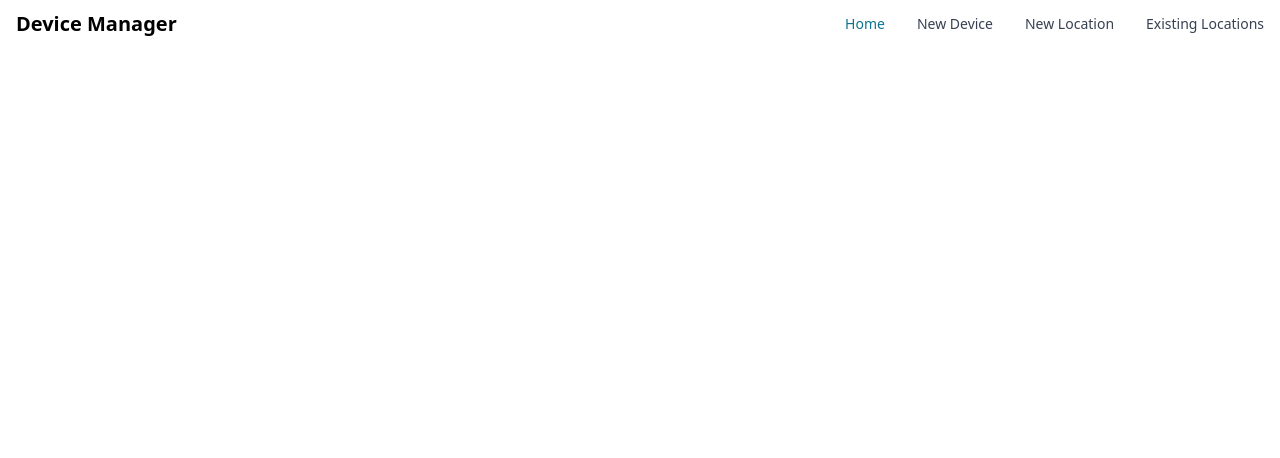
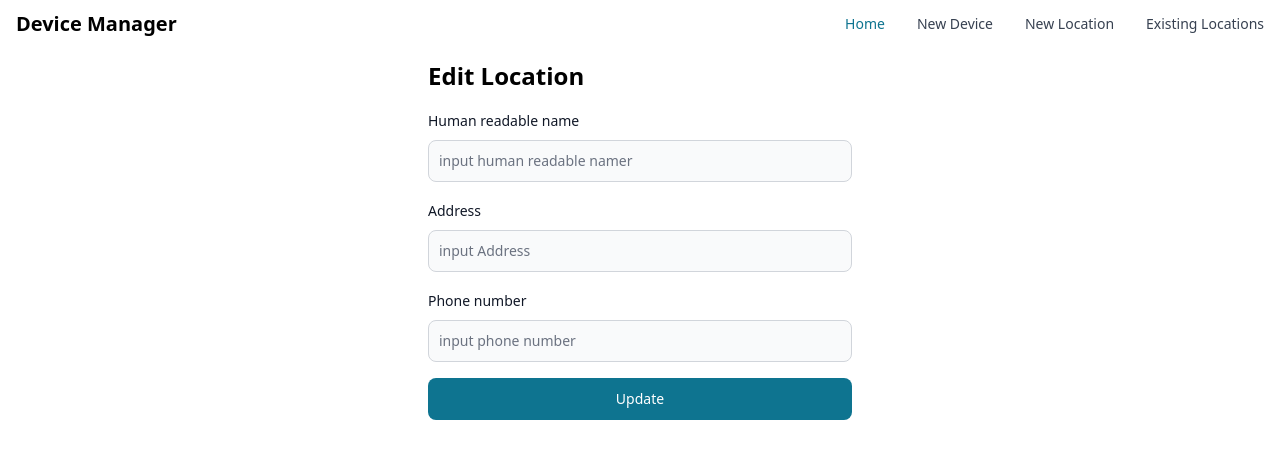
Before and after one commit to asankagamage98/location-device-manager-frontend, a React (Vite) app: page /editLocation/1 in a window 1280 px wide. Shown: the top 458 px of the page. Built offline with nearby package versions, Linux system fonts and the light colour scheme; no server answers.

Commit message:
created update location form

```diff
--- a/src/App.jsx
+++ b/src/App.jsx
@@ -11,6 +11,7 @@ import DeviceCreate from './pages/DeviceCreate.jsx';
 import LocationCreate from './pages/LocationCreate.jsx';
 import DeviceEditForm from './components/forms/DeviceEditForm.jsx';
 import ExistingLocations from './pages/ExistingLocations.jsx';
+import LocationEditForm from './components/forms/LocationEditForm.jsx';
 
 export default function App() {
   return (
@@ -22,7 +23,7 @@ export default function App() {
         <Route path="/location" element={<LocationCreate/>} />
         <Route path="/editDevice/:id" element={<DeviceEditForm/>} />
         <Route path="/viewLocations" element={<ExistingLocations/>} />
-        {/* <Route path="/editLocation/:id" element={<DeviceEditForm/>} /> */}
+        <Route path="/editLocation/:id" element={<LocationEditForm/>} />
     </Routes>
     </div>
   )
--- /dev/null
+++ b/src/components/forms/LocationEditForm.jsx
@@ -0,0 +1,104 @@
+import React, { useState ,useEffect} from "react";
+import axios from "axios";
+import { Button, Label, TextInput } from "flowbite-react";
+import { useParams } from "react-router-dom";
+
+export default function LocationEditForm() {
+
+    const [form, setForm] = useState({
+        name: "",
+        phone: "",
+        address: "",
+      });
+
+      const handleChange = (e) => {
+        setForm({ ...form, [e.target.name]: e.target.value });
+      };
+
+      const { id } = useParams();
+
+      const getSingleLoationData = () => {
+        axios
+         .get(`http://localhost:3001/api/location/${id}`)
+         .then((res) => {
+            console.log(res.data);
+            setForm(res.data);
+          })
+         .catch((err) => {
+            console.log(err);
+          });
+      }
+
+      const submit = (e) => {
+        e.preventDefault();
+        axios
+          .put(`http://localhost:3001/api/location/${id}`, form)
+          .then((res) => {
+            alert("successfully updated data..!");
+          })
+          .catch((err) => {
+            console.log(err);
+          });
+      };
+
+
+      useEffect(() => {
+        getSingleLoationData();
+      }, []);
+
+      return (
+        <div className='w-full max-w-md mx-auto p-3 m-0'>
+        <form className="flex max-w-md flex-col gap-4" onSubmit={submit}>
+          <div className="font-bold text-2xl">
+            <p className="">Edit Location</p>
+          </div>
+
+          <div>
+            <div className="mb-2 block">
+              <Label htmlFor="sno" value="Human readable name" />
+            </div>
+            <TextInput
+              id="sno"
+              type="text"
+              placeholder="input human readable namer"
+              name="name"
+              value={form?.name}
+              onChange={handleChange}
+              required
+            />
+          </div>
+          <div>
+            <div className="mb-2 block">
+              <Label htmlFor="sno" value="Address" />
+            </div>
+            <TextInput
+              id="sno"
+              type="text"
+              placeholder="input Address"
+              name="address"
+              value={form?.address}
+              onChange={handleChange}
+              required
+            />
+          </div>
+          <div>
+            <div className="mb-2 block">
+              <Label htmlFor="sno" value="Phone number" />
+            </div>
+            <TextInput
+              id="sno"
+              type="number"
+              placeholder="input phone number"
+              name="phone"
+              value={form?.phone}
+              onChange={handleChange}
+              pattern="[0-9]*"
+              maxLength="10"
+              required
+            />
+          </div>
+          <Button type="submit">Update</Button>
+        </form>
+        </div>
+      );
+    }
--- a/src/components/tables/LocationListTable.jsx
+++ b/src/components/tables/LocationListTable.jsx
@@ -2,6 +2,7 @@ import React,{useState,useEffect} from 'react'
 import { Table } from "flowbite-react";
 import axios from 'axios';
 import Swal from 'sweetalert2';
+import { useNavigate } from 'react-router-dom';
 
 export default function LocationListTable() {
     const [location,setLocation] = useState([]);
@@ -49,6 +50,13 @@ useEffect(() => {
     fetchLocationData();
     console.log(location);
 }, [])
+
+const navigate = useNavigate();
+
+const onClickUpdate = (e,id) => {
+    navigate(`/editLocation/${id}`);
+}
+
   return (
     <>
     <div className="overflow-x-auto">
@@ -75,7 +83,7 @@ useEffect(() => {
             <Table.Cell>{location?.address}</Table.Cell>
             <Table.Cell>{location?.phone}</Table.Cell>
             <Table.Cell>
-                <a href="#" className="font-medium text-green-400 hover:underline">
+                <a href="#" onClick={e => onClickUpdate(e, location?._id)} className="font-medium text-green-400 hover:underline">
                 Edit
                 </a>
             </Table.Cell>
```
